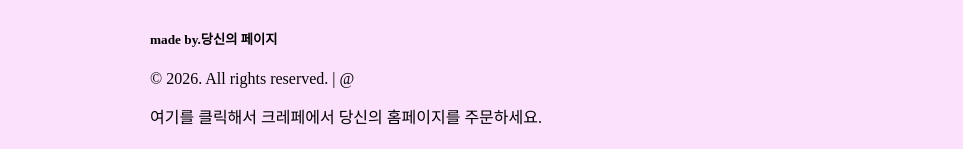
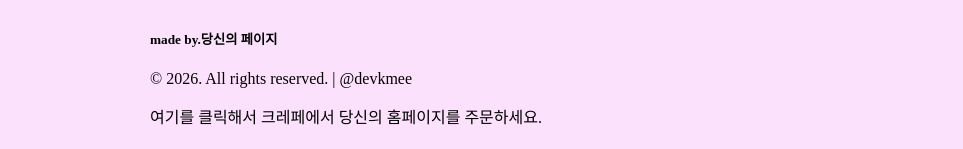
Before and after one commit to devkmee/sample01, a React (Vite) app: page / in a window 1280 px wide. Shown: the part 1144-1293 px from the top of the page, without its empty margins (158-1121 px from the left). Built offline with nearby package versions, Linux system fonts and the light colour scheme.

Commit message:
오타정정

```diff
--- a/src/components/cmm/Footer.jsx
+++ b/src/components/cmm/Footer.jsx
@@ -14,7 +14,7 @@ function Footer() {
             <Link to="https://crepe.cm/ko" style={{ textDecoration: 'none', marginLeft: '300px', color: 'black' }}>
                 <>
                     <h5>made by.당신의 페이지</h5>
-                    <p>© 2026. All rights reserved. | @</p>
+                    <p>© 2026. All rights reserved. | @devkmee</p>
                     <p>여기를 클릭해서 크레페에서 당신의 홈페이지를 주문하세요.</p>
                 </>
             </Link>
```
